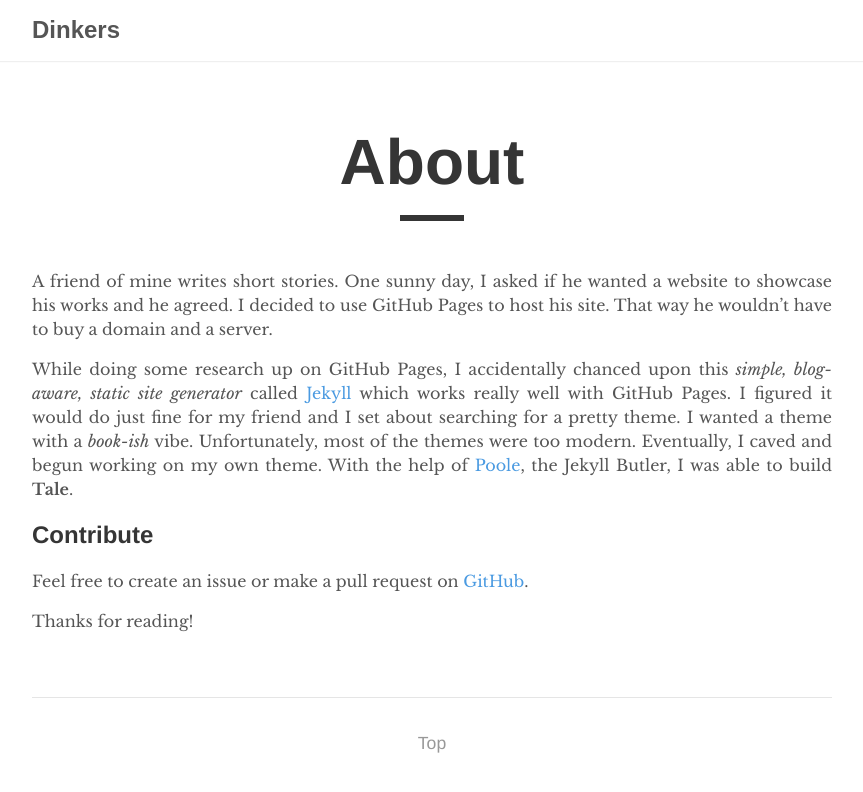
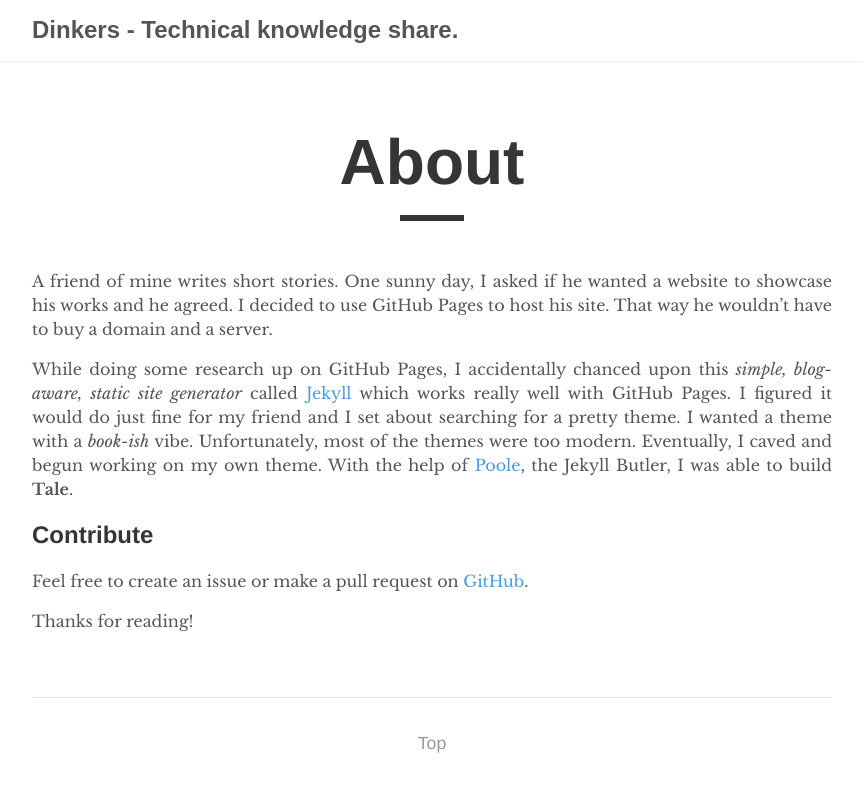
Before and after one commit to RobertDickens/dinkers.github.io, a Jekyll site: the page built from about.md, in a window 1280 px wide. Shown: the top 792 px of the page, without its empty margins (208-1071 px from the left). Built offline with Jekyll 4.4.1, drawn with Linux system fonts in a browser that asks for light colours; some web fonts are replaced.

Commit message:
Updated nav header

```diff
--- a/_layouts/default.html
+++ b/_layouts/default.html
@@ -7,7 +7,11 @@
     <nav class="nav">
       <div class="nav-container">
         <a href="{{ site.baseurl }}/">
-          <h2 class="nav-title">{{ site.title }}</h2>
+          {% if page.title == "Home" %}
+            <h2 class="nav-title">{{ site.title }}</h2>
+          {% else %}
+            <h2 class="nav-title">{{ site.title }} - Technical knowledge share.</h2>
+          {% endif %}
         </a>
       </div>
     </nav>
```
